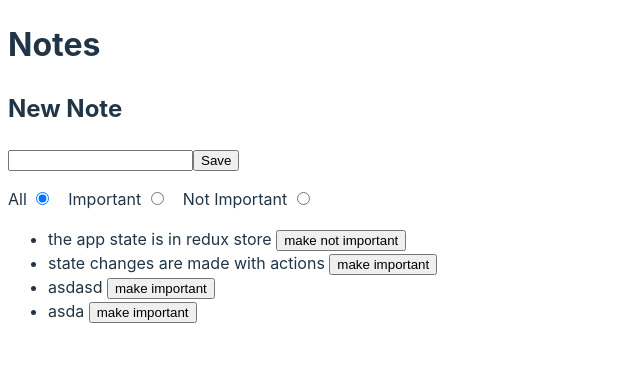
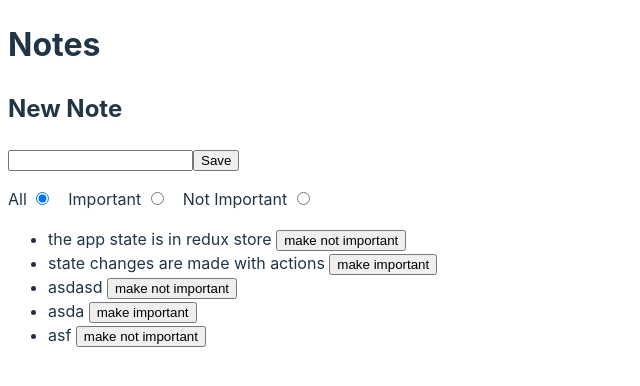
Before and after one commit to zelinka-marek/fullstack-notes-redux, a React (Vite) app: page / in a window 1280 px wide. Shown: the top 386 px of the page, without its empty margins (0-640 px from the left). Built offline with nearby package versions, Linux system fonts and the light colour scheme; data requests are answered from the project's data file.

Commit message:
update note

```diff
--- a/db.json
+++ b/db.json
@@ -12,13 +12,18 @@
     },
     {
       "content": "asdasd",
-      "important": false,
+      "important": true,
       "id": 3
     },
     {
       "content": "asda",
       "important": false,
       "id": 4
+    },
+    {
+      "content": "asf",
+      "important": true,
+      "id": 5
     }
   ]
 }
--- a/src/components/note-list.jsx
+++ b/src/components/note-list.jsx
@@ -1,5 +1,6 @@
 import { useDispatch } from "react-redux";
-import { toggleNoteImportance } from "../reducers/note";
+import { setNote } from "../reducers/note";
+import { updateNote } from "../services/notes";
 
 function NoteItem(props) {
   const { note, onToggle } = props;
@@ -19,14 +20,18 @@ export function NoteList(props) {
 
   const dispatch = useDispatch();
 
+  const toggleImportance = async (id) => {
+    const note = notes.find((note) => note.id === id);
+    const noteUpdates = { ...note, important: !note.important };
+    const updatedNote = await updateNote(id, noteUpdates);
+
+    dispatch(setNote(updatedNote));
+  };
+
   return (
     <ul>
       {notes.map((note) => (
-        <NoteItem
-          key={note.id}
-          note={note}
-          onToggle={(id) => dispatch(toggleNoteImportance(id))}
-        />
+        <NoteItem key={note.id} note={note} onToggle={toggleImportance} />
       ))}
     </ul>
   );
--- a/src/reducers/note.js
+++ b/src/reducers/note.js
@@ -7,9 +7,10 @@ const noteSlice = createSlice({
     addNote(state, action) {
       state.push(action.payload);
     },
-    toggleNoteImportance(state, action) {
-      const note = state.find((note) => note.id === action.payload);
-      note.important = !note.important;
+    setNote(state, action) {
+      return state.map((note) =>
+        note.id === action.payload.id ? action.payload : note
+      );
     },
     setNotes(_state, action) {
       return action.payload;
@@ -20,4 +21,4 @@ const noteSlice = createSlice({
 const { reducer } = noteSlice;
 export { reducer as noteReducer };
 
-export const { addNote, toggleNoteImportance, setNotes } = noteSlice.actions;
+export const { addNote, setNote, setNotes } = noteSlice.actions;
--- a/src/services/notes.js
+++ b/src/services/notes.js
@@ -13,3 +13,9 @@ export async function createNote(content) {
 
   return response.data;
 }
+
+export async function updateNote(id, data) {
+  const response = await axios.put(`${baseUrl}/${id}`, data);
+
+  return response.data;
+}
```
Also changed, not shown: 1 other file (tests, documents, lock files or other folders).
